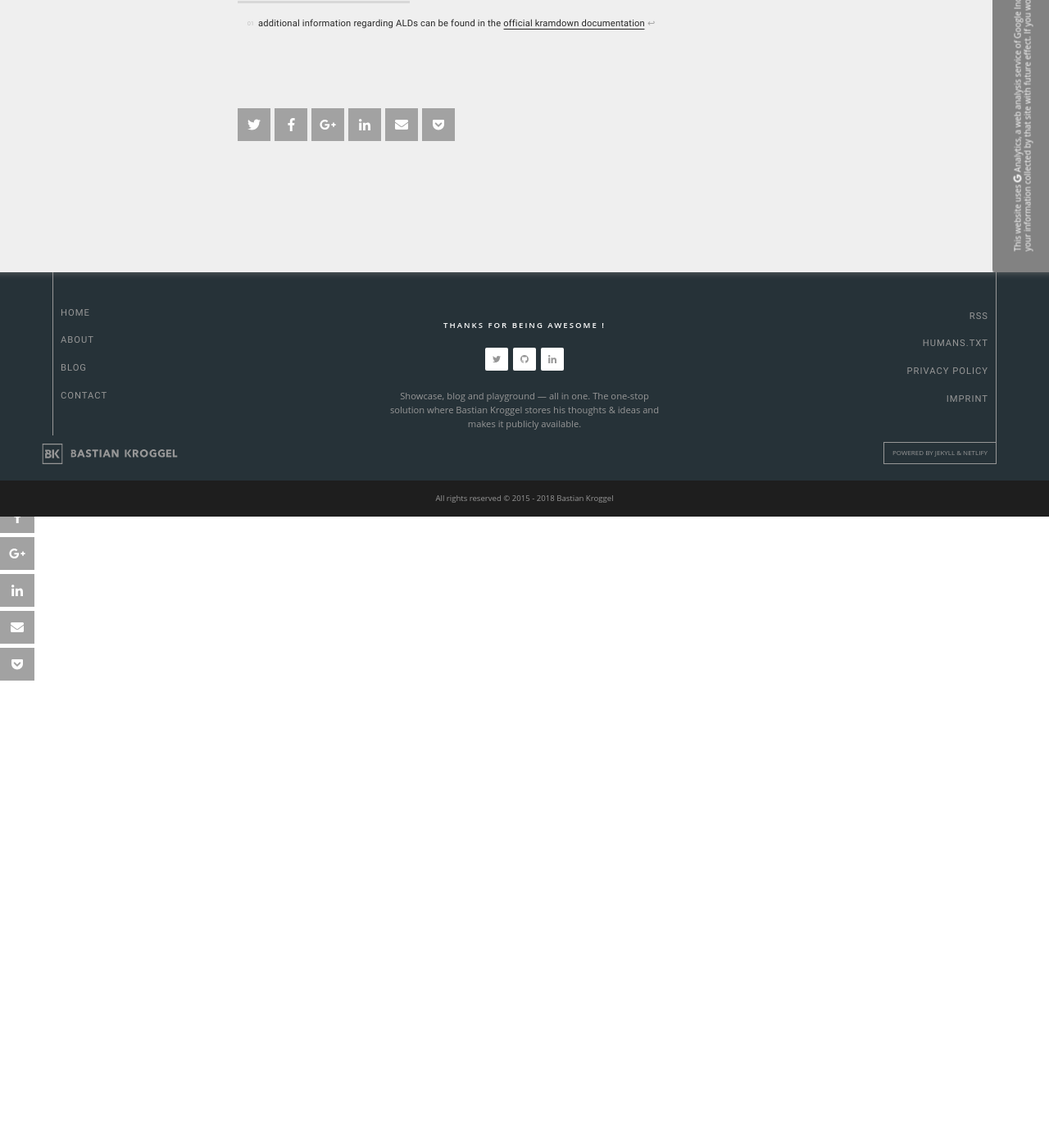
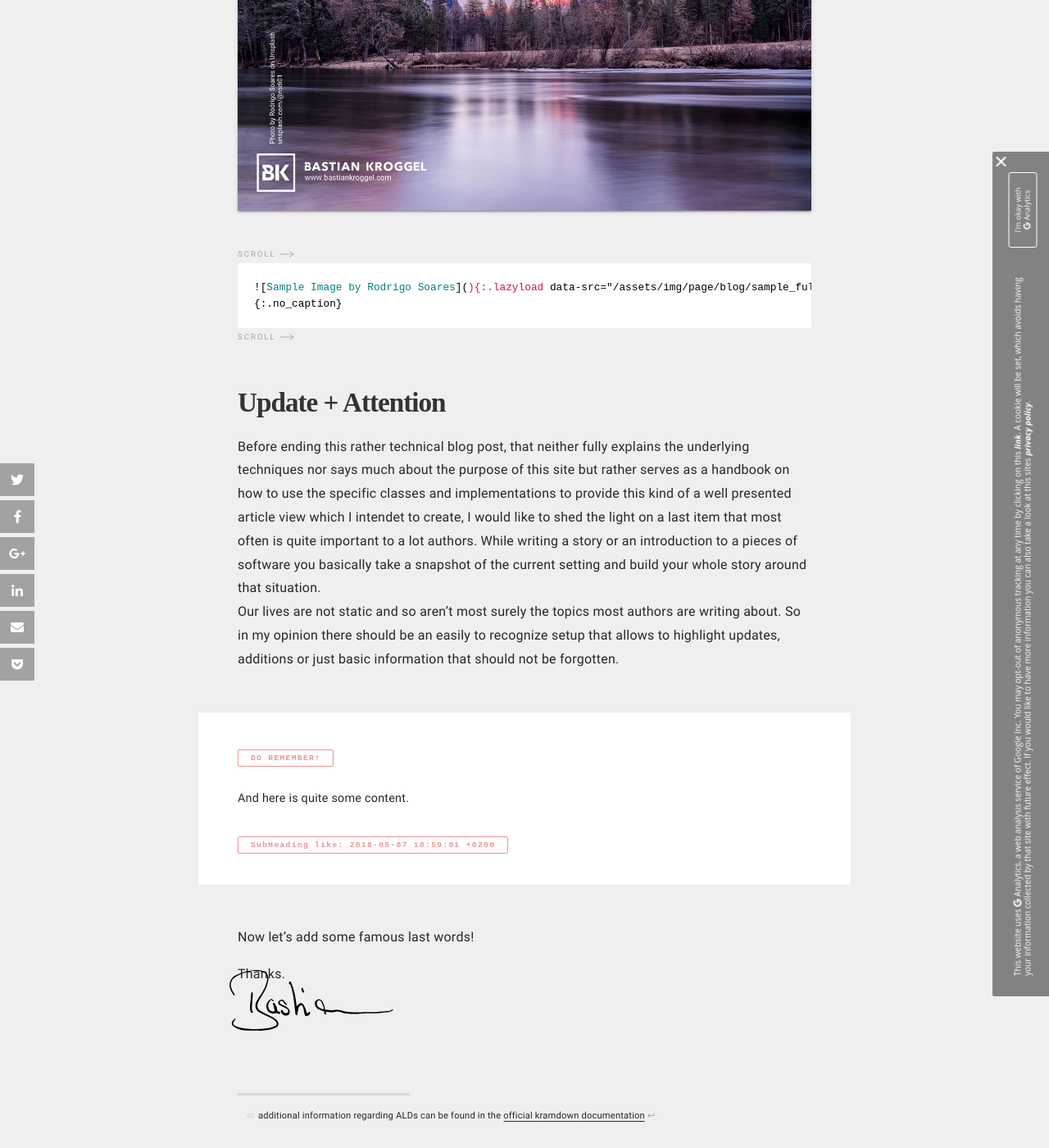
Before and after one commit to bkroggel/luzid, a Jekyll site: the page built from _posts/2018-02-21-Showcase.md, in a window 1280 px wide and 1400 px high, scrolled down 11612 px. Shown: the whole window at 82% size. Built offline with Jekyll 4.4.1, drawn with Linux system fonts in a browser that asks for light colours; nearby versions of some CDN libraries; some web fonts are replaced; some of the changed text lies outside the part shown.

Commit message:
updated blogpost

````diff
--- a/_posts/2018-02-21-Showcase.md
+++ b/_posts/2018-02-21-Showcase.md
@@ -82,6 +82,11 @@ of course there are also basic elements like a bullet list as well as a numbered
 ```
 
 <br>
+
+Taking a look at the first sentences of this blog post there was already another form of text styling displayed, that usually allows the author to kind of lead the readers to the topic instead of confronting them rightaway. I am of course speaking of the introduction sequence, which easily gets triggered by applying the class `intro` to the corresponding text container or—if prefered—using the *kramdown syntax* `{:.intro}`.
+
+![Intro Example](/assets/img/page/blog/intro_example.jpg)
+{:.no_caption}
 
 Regarding quotes there are two different implementations available. While the default markdown *block quote* builds a text heavy element it is also possible to add much more prominent, screen-wide quote that creates a magazine-like appearance.
 
@@ -253,5 +258,16 @@ Besides that it also should be noted that all images—**except the gallery imag
 ```
 {:.block}
 
+### Update + Attention
+Before ending this rather technical blog post, that neither fully explains the underlying techniques nor says much about the purpose of this site but rather serves as a handbook on how to use the specific classes and implementations to provide this kind of a well presented article view which I intendet to create, I would like to shed the light on a last item that most often is quite important to a lot authors.
+While writing a story or an introduction to a pieces of software you basically take a snapshot of the current setting and build your whole story around that situation.
+Our lives are not static and so aren't most surely the topics most authors are writing about. So in my opinion there should be an easily to recognize setup that allows to highlight updates, additions or just basic information that should not be forgotten.
+
+And here is quite some content.
+{:info="Do Remember!" info_sub="SubHeading like: 2018-05-07 18:59:01 +0200"}
+
+Now let's add some famous last words!
+
+Thanks.
 
 [^1]: additional information regarding ALDs can be found in the [official kramdown documentation](https://kramdown.gettalong.org/syntax.html#attribute-list-definitions)
````
Also changed, not shown: assets/img/page/blog/intro_example.jpg (added).
